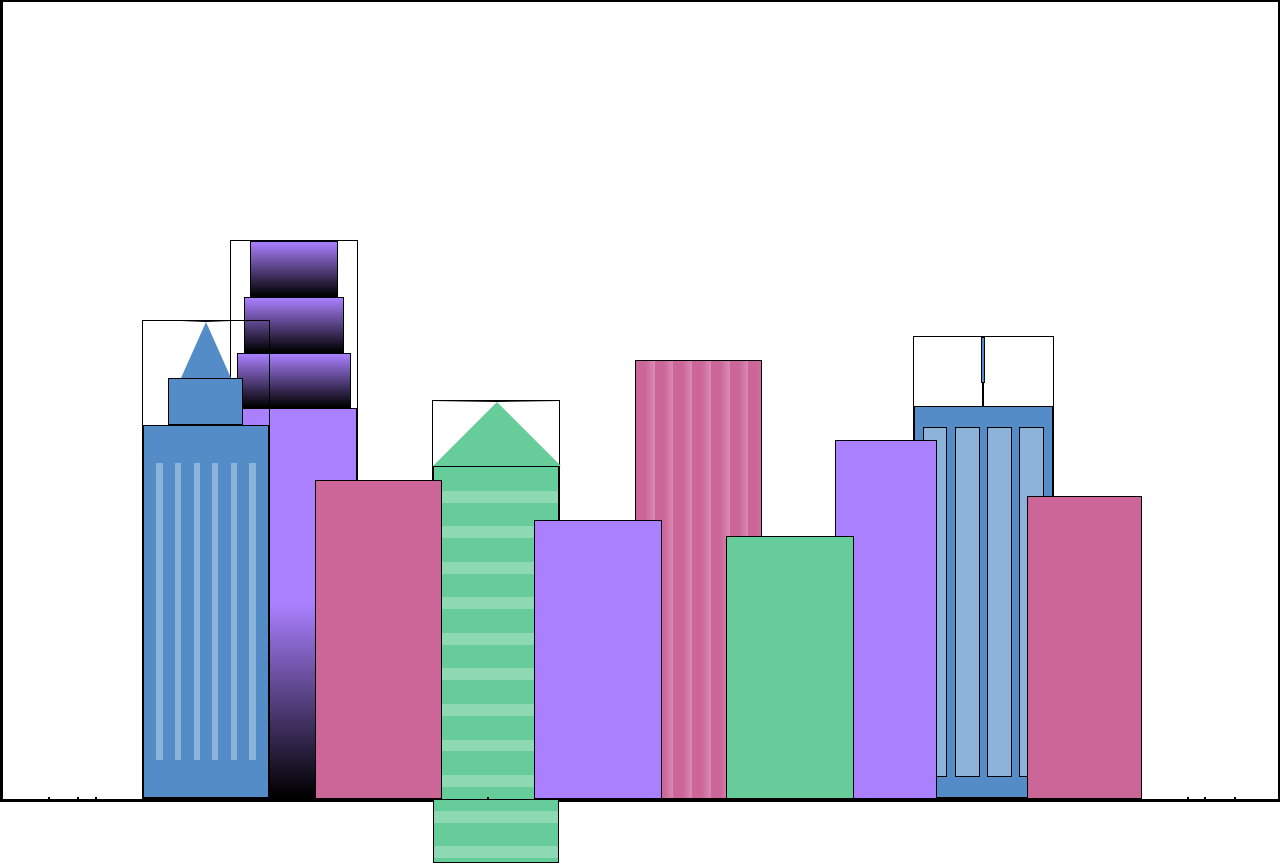
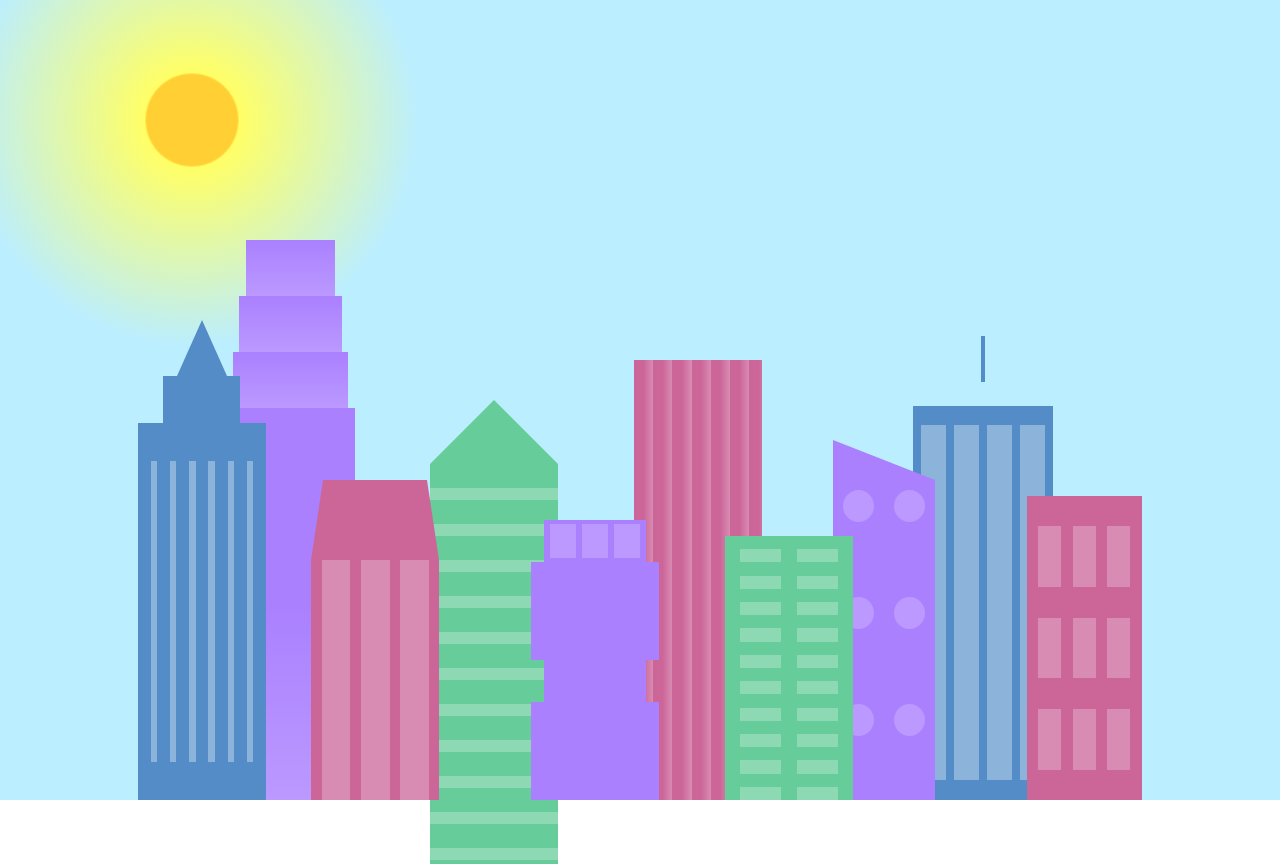
Before and after one commit to zvaka/city-skyline, a plain HTML site: page index.html in a window 1280 px wide. Drawn offline with Linux system fonts and the light colour scheme.

Commit message:
for screens with max width 1000px

```diff
--- a/index.html
+++ b/index.html
@@ -7,7 +7,7 @@
     </head>
 
     <body>
-        <div class="background-buildings">
+        <div class="background-buildings sky">
             <div></div>
             <div></div>
             <div class="bb1 building-wrap">
@@ -44,14 +44,40 @@
                 <div class="fb1b"></div>
                 <div class="fb1c"></div>
 	        </div>
-            <div class="fb2"></div>
+            <div class="fb2">
+			    <div class="fb2a"></div>
+                <div class="fb2b window-wrap">
+				<div class="fb2-window"></div>
+                    <div class="fb2-window"></div>
+                    <div class="fb2-window"></div>
+				</div>
+			</div>
             <div></div>
-            <div class="fb3"></div>
-            <div class="fb4"></div>
-            <div class="fb5"></div>
-            <div class="fb6"></div>
-            <div></div>
-            <div></div>
-        </div>
+            <div class="fb3 building-wrap">
+			    <div class="fb3a window-wrap">
+				    <div class="fb3-window"></div>
+					<div class="fb3-window"></div>
+					<div class="fb3-window"></div>
+				</div>
+                <div class="fb3b"></div>
+                <div class="fb3a"></div>
+                <div class="fb3b"></div>
+			</div>
+            <div class="fb4">
+			    <div class="fb4a"></div>
+                <div class="fb4b">
+				    <div class="fb4-window"></div>
+					<div class="fb4-window"></div>
+					<div class="fb4-window"></div>
+					<div class="fb4-window"></div>
+					<div class="fb4-window"></div>
+					<div class="fb4-window"></div>
+				</div>
+		    </div>
+                <div class="fb5"></div>
+                <div class="fb6"></div>
+                <div></div>
+                <div></div>
+            </div>
     </body>
 </html>
--- a/styles.css
+++ b/styles.css
@@ -3,14 +3,14 @@
     --building-color2: #66cc99;
     --building-color3: #cc6699;
     --building-color4: #538cc6;
-    --window-color1: black;
+    --window-color1: #bb99ff;
     --window-color2: #8cd9b3;
 	--window-color3: #d98cb3;
 	--window-color4: #8cb3d9;
 }
 
 * {
-    border: 1px solid black;
+    /* border: 1px solid black; */
     box-sizing: border-box;
 }
 
@@ -40,6 +40,16 @@ body {
     display: flex;
     justify-content: space-evenly;
     align-items: center;
+}
+
+.sky {
+    background: radial-gradient(
+	    circle closest-corner at 15% 15%,
+	    #ffcf33 0%,
+        #ffcf33 20%,
+        #ffff66 21%,
+        #bbeeff 100%
+    );
 }
 
 /* BACKGROUND BUILDINGS - "bb" stands for "background building" */
@@ -176,33 +186,134 @@ body {
 .fb2 {
     width: 10%;
     height: 40%;
-    background-color: var(--building-color3);
 }
+
+.fb2a {
+    width: 100%;
+    border-bottom: 10vh solid var(--building-color3);
+    border-left: 1vw solid transparent;
+    border-right: 1vw solid transparent;
+}
+
+.fb2b {
+    width: 100%;
+    height: 75%;
+	background-color: var(--building-color3);
+}
+
+.fb2-window {
+    width: 22%;
+    height: 100%;
+    background-color: var(--window-color3);
+ }
 
 .fb3 {
     width: 10%;
+    height: 35%
+}
+
+.fb3a {
+    width: 80%;
+    height: 15%;
+	background-color: var(--building-color1);
+}
+
+.fb3b {
+    width: 100%;
     height: 35%;
-    background-color: var(--building-color1);
+	background-color: var(--building-color1);
+}
+
+.fb3-window {
+    width: 25%;
+    height: 80%;
+    background-color: var(--window-color1);
 }
 
 .fb4 {
     width: 8%;
     height: 45%;
-    background-color: var(--building-color1);
     position: relative;
     left: 10%;
+}
+
+.fb4a {
+    border-top: 5vh solid transparent;
+    border-left: 8vw solid var(--building-color1);
+}
+
+.fb4b {
+    width: 100%;
+    height: 89%;
+	background-color: var(--building-color1);
+	display: flex;
+    flex-wrap: wrap;
+}
+
+.fb4-window {
+    width:30%;
+    height: 10%;
+    border-radius: 50%;
+	background-color: var(--window-color1);
+    margin: 10%;
 }
 
 .fb5 {
     width: 10%;
     height: 33%;
-    background-color: var(--building-color2);
     position: relative;
     right: 10%;
+	background: repeating-linear-gradient(
+    var(--building-color2) 0%,
+    var(--building-color2) 5%,
+    transparent 5%,
+    transparent 10%
+  ),
+  repeating-linear-gradient(
+        90deg,
+        var(--building-color2) 0%,
+        var(--building-color2) 12%,
+        var(--window-color2) 12%,
+        var(--window-color2) 44%
+    );
 }
 
 .fb6 {
     width: 9%;
     height: 38%;
-    background-color: var(--building-color3);
+	background: repeating-linear-gradient(
+        90deg,
+        var(--building-color3) 0%,
+        var(--building-color3) 10%,
+        transparent 10%,
+        transparent 30%
+    ),
+	    repeating-linear-gradient(
+        var(--building-color3) 0%,
+        var(--building-color3) 10%,
+        var(--window-color3) 10%,
+        var(--window-color3) 30%
+    );
 }
+
+    @media (max-width: 1000px) {
+    .sky {
+        background: radial-gradient(
+	        circle closest-corner at 15% 15%,
+	        #ccc,
+            #ccc 20%,
+            #445 21%,
+            #223 100%
+        );
+    }
+
+	:root {
+        --building-color1: #000;
+        --building-color2: #000;
+        --building-color3: #000;
+        --building-color4: #000;
+        --window-color1: #777;
+        --window-color2: #777;
+        --window-color3: #777;
+        --window-color4: #777;
+    }
```
